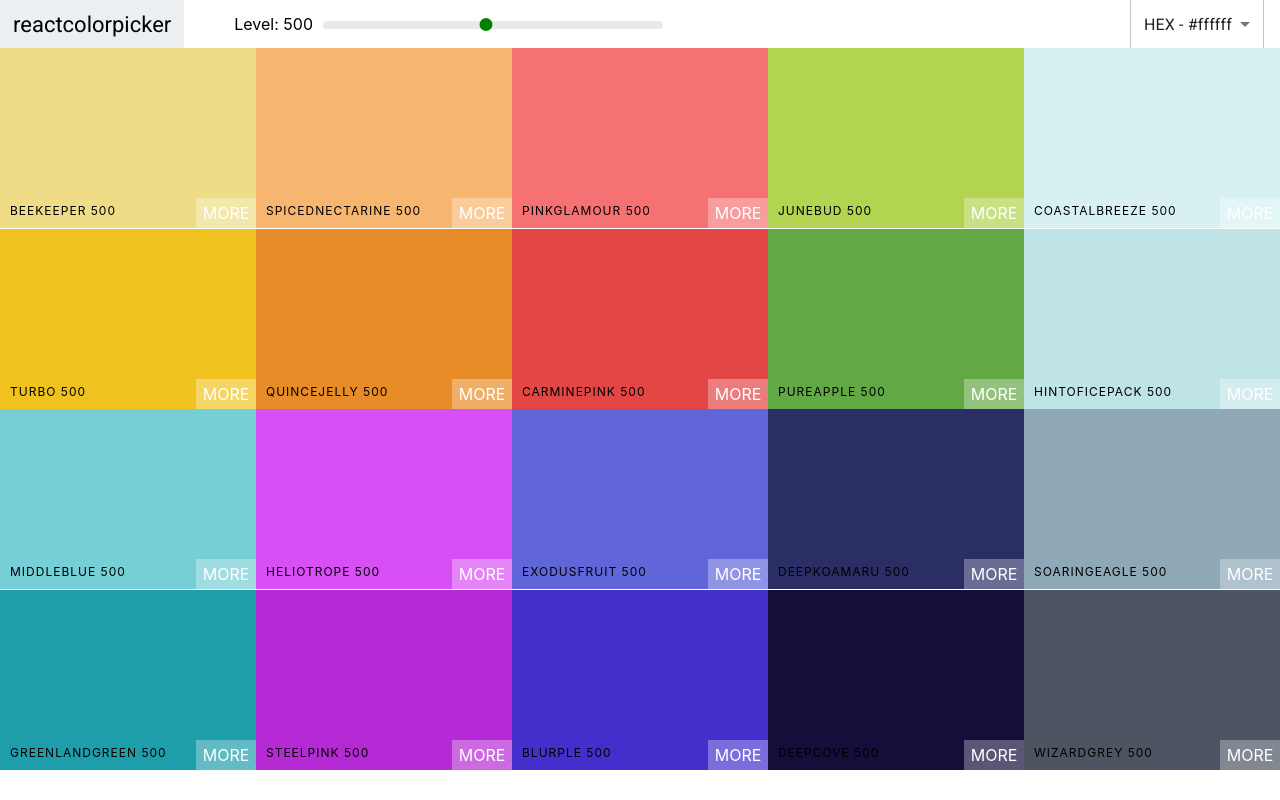
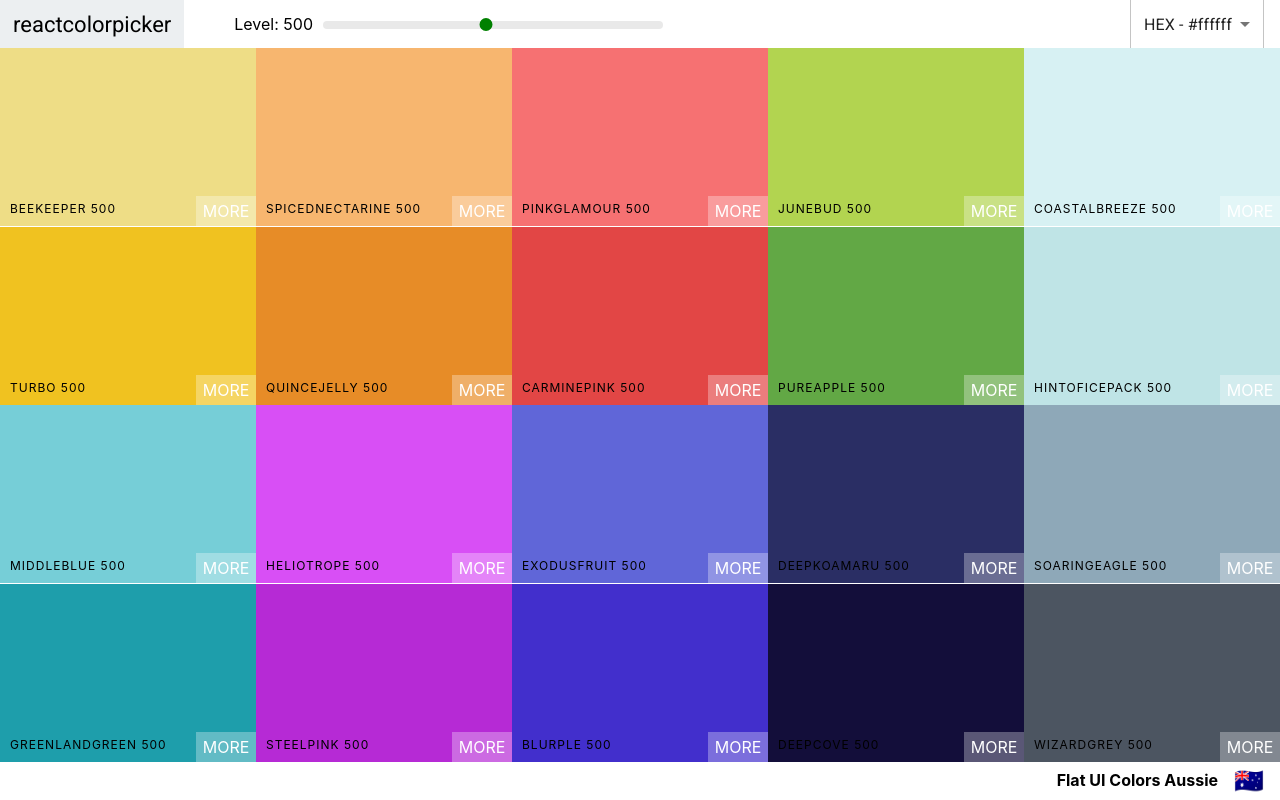
Before and after one commit to Dobes9/udemy-react-the-color-app, a React (Create React App) app: page / in a window 1280 px wide. Built offline with nearby package versions, Linux system fonts and the light colour scheme.

Commit message:
add palette footer

```diff
--- a/src/Palette.css
+++ b/src/Palette.css
@@ -1,7 +1,23 @@
 .Palette {
   height: 100vh;
+  display: flex;
+  flex-direction: column;
 }
 
 .Palette-colors {
   height: 90%;
 }
+
+.Palette-footer {
+  background-color: white;
+  height: 5vh;
+  display: flex;
+  justify-content: flex-end;
+  align-items: center;
+  font-weight: bold;
+}
+
+.emoji {
+  font-size: 1.5rem;
+  margin: 0 1rem;
+}
--- a/src/Palette.js
+++ b/src/Palette.js
@@ -15,7 +15,7 @@
   };
   const colorBoxes = () => {
     return colors[level].map((color) => (
-      <ColorBox background={color[format]} key={color.name} name={color.name} />
+      <ColorBox background={color[format]} key={color.id} name={color.name} />
     ));
   };
   return (
@@ -25,9 +25,11 @@
         changeLevel={changeLevel}
         changeFormat={changeFormat}
       />
-      {/* Navbar goes here */}
       <div className="Palette-colors">{colorBoxes()}</div>
-      {/* footer */}
+      <footer className="Palette-footer">
+        {paletteName}
+        <span className="emoji">{emoji}</span>
+      </footer>
     </div>
   );
 }
```
